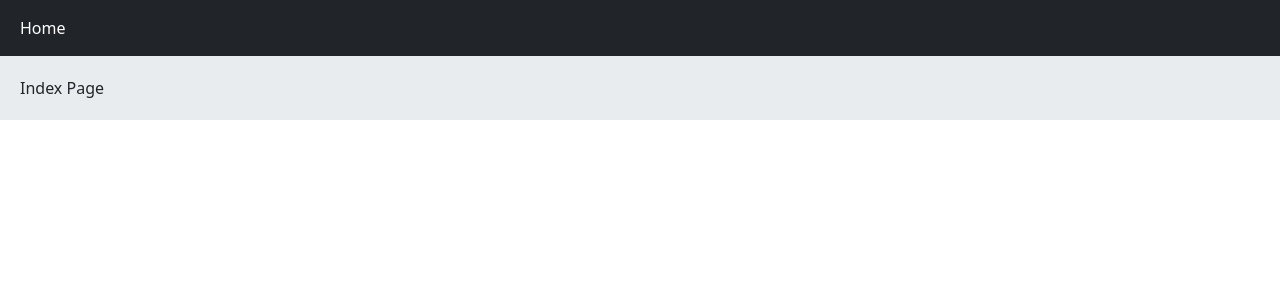
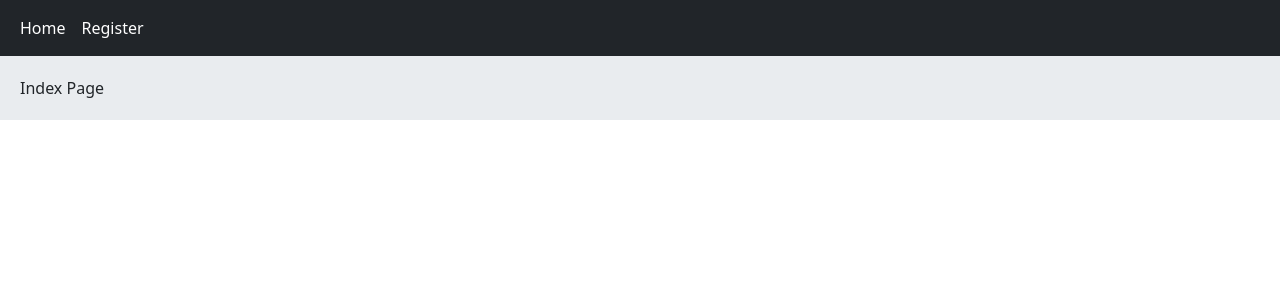
Before and after one commit to sshamshiri/socialnetwork, a Django app: page /home/ in a window 1280 px wide. Shown: the top 300 px of the page. Run offline with Django 4.2, Linux system fonts and the light colour scheme.

Commit message:
add tag a in home page

```diff
--- a/socialnetwork/templates/inc/navbar.html
+++ b/socialnetwork/templates/inc/navbar.html
@@ -2,6 +2,7 @@
     <div class="container-fluid">
         <div class="navbar-nav">
           <a class="nav-link active" href="{% url 'home:index' %}">Home</a>
+          <a class="nav-link active" href="{% url 'accounts:user_register' %}">Register</a>
         </div>
     </div>
 </nav>
```
Also changed, not shown: socialnetwork/db.sqlite3.
